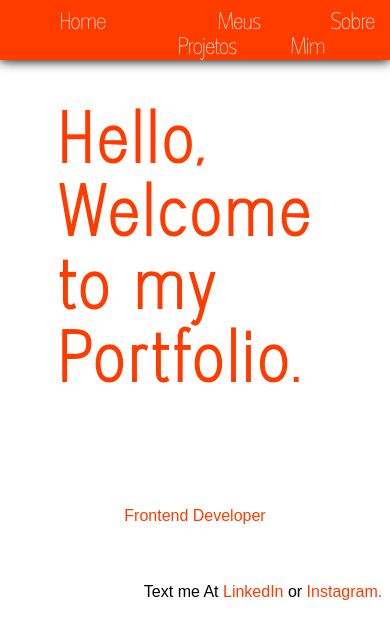
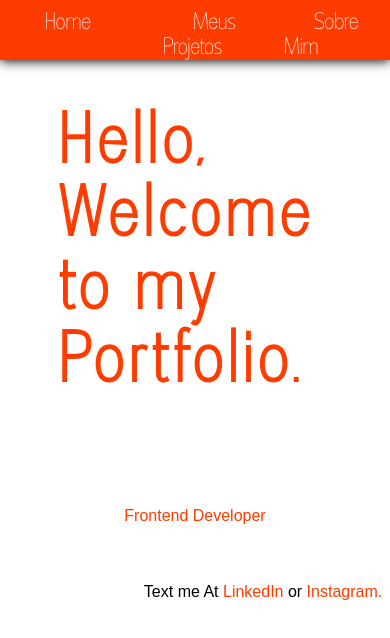
Before and after one commit to KingSP13/portfolio, a plain HTML site: page index.html in a window 390 px wide. Drawn offline with Linux system fonts and the light colour scheme.

Commit message:
ajustes responsivo

```diff
--- a/CSS/estiloportfolio.css
+++ b/CSS/estiloportfolio.css
@@ -33,7 +33,7 @@ body {
 .navigation {
     display: flex;
     justify-content: space-evenly;
-    max-width: 575px;
+    max-width: 600px;
     width: 100%;
     padding-top:  10px;
     font-family: 'moralist sans', 'cursive';
@@ -46,14 +46,14 @@ a {
 }
 .hover:hover {
     background-color: white;
-    transition-duration: .3s;
+    transition-duration: .2s;
     color: #ff3c00;
     border-radius: 6px;
     padding: 5px;
 }
 .navigation :first-child {
     padding-right: 1em;
-    padding-left: 20px;
+    padding-left: 15px;
 }
 main section {
     display: flex;
```
